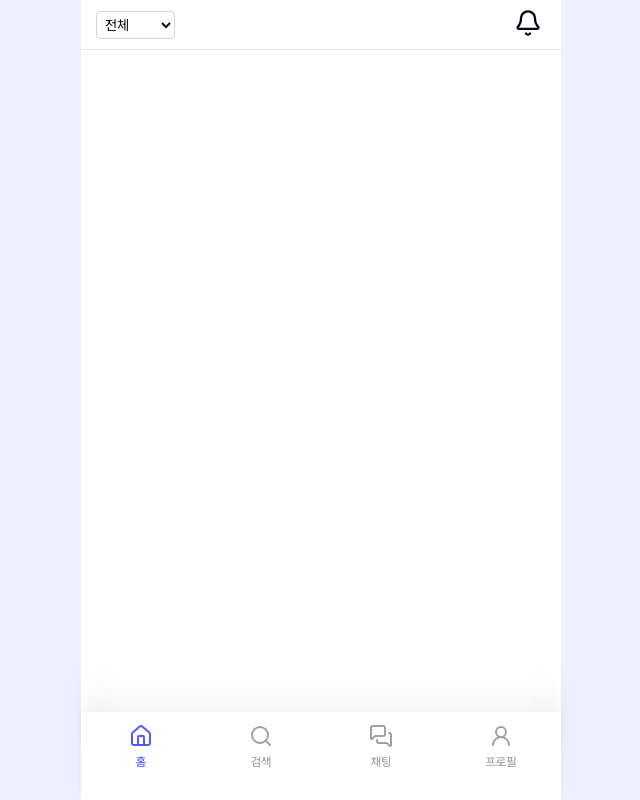
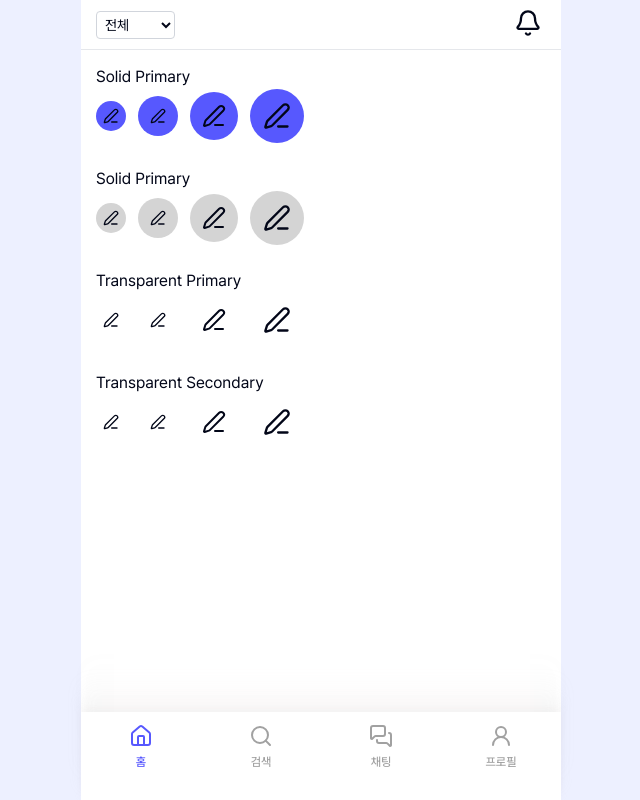
Before and after one commit to Kernel360/KFE3-e2e-WONDERFUL, a Next.js app in the folder apps/web/: page / in a window 1280 px wide. Shown: the whole page, without its empty margins (319-959 px from the left). Built offline with nearby package versions, Linux system fonts and the light colour scheme.

Commit message:
feat: FloatButton 컴포넌트 제작

```diff
--- a/apps/web/src/components/ui/button.tsx
+++ b/apps/web/src/components/ui/button.tsx
@@ -6,12 +6,12 @@ import { cva, type VariantProps } from 'class-variance-authority';
 import { cn } from '@/lib/utils';
 
 const buttonVariants = cva(
-  "inline-flex items-center justify-center gap-1.5 whitespace-nowrap rounded-md transition-all [&_svg]:pointer-events-none [&_svg:not([class*='size-'])]:size-4 shrink-0 [&_svg]:shrink-0 outline-none focus-visible:border-ring focus-visible:ring-ring/50 focus-visible:ring-[3px] aria-invalid:ring-destructive/20 aria-invalid:border-destructive cursor-pointer",
+  "inline-flex items-center justify-center gap-1.5 whitespace-nowrap rounded-md transition-all [&_svg]:pointer-events-none [&_svg:not([class*='size-'])]:size-4 shrink-0 [&_svg]:shrink-0 outline-none focus-visible:border-ring focus-visible:ring-ring/50 focus-visible:ring-[3px] aria-invalid:ring-destructive/20 aria-invalid:border-destructive cursor-pointer [&_svg]:!h-auto",
   {
     variants: {
       variant: {
         // defualt=solid type
-        solid: '[&_svg]:!h-auto',
+        solid: '',
         outline: 'border-1 bg-transparent',
       },
       color: {
--- /dev/null
+++ b/apps/web/src/components/ui/float-button.tsx
@@ -0,0 +1,60 @@
+import * as React from 'react';
+
+import { Slot } from '@radix-ui/react-slot';
+import { cva, type VariantProps } from 'class-variance-authority';
+
+import { cn } from '@/lib/utils';
+
+const FloatButtonVariants = cva(
+  "inline-flex items-center justify-center whitespace-nowrap rounded-full transition-all [&_svg]:pointer-events-none [&_svg:not([class*='size-'])]:size-4 shrink-0 [&_svg]:shrink-0 outline-none focus-visible:border-ring focus-visible:ring-ring/50 focus-visible:ring-[3px] aria-invalid:ring-destructive/20 aria-invalid:border-destructive cursor-pointer [&_svg]:!h-auto",
+  {
+    variants: {
+      variant: { solid: '', transparent: 'bg-transparent' },
+      color: {
+        primary: '',
+        secondary: '',
+      },
+      size: {
+        min: 'w-7.5 h-7.5',
+        sm: 'w-10 h-10',
+        medium: 'w-12 h-12 [&_svg]:!w-6',
+        lg: 'w-13.5 h-13.5 [&_svg]:!w-7',
+      },
+    },
+    compoundVariants: [
+      { variant: 'solid', color: 'primary', className: 'bg-primary-500 text-white' },
+      { variant: 'solid', color: 'secondary', className: 'bg-neutral-300 text-neutral-800' },
+      { variant: 'transparent', color: 'primary', className: 'text-primary-500' },
+      { variant: 'transparent', color: 'secondary', className: 'text-neutral-600' },
+    ],
+    defaultVariants: {
+      variant: 'solid',
+      color: 'primary',
+      size: 'medium',
+    },
+  }
+);
+
+const FloatButton = ({
+  className,
+  variant,
+  size,
+  color,
+  asChild = false,
+  ...props
+}: React.ComponentProps<'button'> &
+  VariantProps<typeof FloatButtonVariants> & {
+    asChild?: boolean;
+  }) => {
+  const Comp = asChild ? Slot : 'button';
+
+  return (
+    <Comp
+      data-slot="button"
+      className={cn(FloatButtonVariants({ variant, size, color }), className)}
+      {...props}
+    />
+  );
+};
+
+export { FloatButton, FloatButtonVariants };
--- a/apps/web/src/pages/HomePage.tsx
+++ b/apps/web/src/pages/HomePage.tsx
@@ -1,7 +1,80 @@
 'use client';
 
+import { PenLine } from 'lucide-react';
+
+import { FloatButton } from '../components/ui/float-button';
+
+{
+  /* <h1>메인 홈 페이지</h1> */
+}
 const HomePage = () => {
-  return <div>{/* <h1>메인 홈 페이지</h1> */}</div>;
+  return (
+    <div className="flex flex-col">
+      <h3>Solid Primary</h3>
+      <div className="mb-6 flex items-center gap-3">
+        <FloatButton title="플로팅버튼" size={'min'}>
+          <PenLine />
+        </FloatButton>
+        <FloatButton title="플로팅버튼" size={'sm'}>
+          <PenLine />
+        </FloatButton>
+        <FloatButton title="플로팅버튼">
+          <PenLine />
+        </FloatButton>
+        <FloatButton title="플로팅버튼" size={'lg'}>
+          <PenLine />
+        </FloatButton>
+      </div>
+
+      <h3>Solid Primary</h3>
+      <div className="mb-6 flex items-center gap-3">
+        <FloatButton title="플로팅버튼" size={'min'} color="secondary">
+          <PenLine />
+        </FloatButton>
+        <FloatButton title="플로팅버튼" size={'sm'} color="secondary">
+          <PenLine />
+        </FloatButton>
+        <FloatButton title="플로팅버튼" color="secondary">
+          <PenLine />
+        </FloatButton>
+        <FloatButton title="플로팅버튼" size={'lg'} color="secondary">
+          <PenLine />
+        </FloatButton>
+      </div>
+
+      <h3>Transparent Primary</h3>
+      <div className="mb-6 flex items-center gap-3">
+        <FloatButton title="플로팅버튼" size={'min'} variant={'transparent'}>
+          <PenLine />
+        </FloatButton>
+        <FloatButton title="플로팅버튼" size={'sm'} variant={'transparent'}>
+          <PenLine />
+        </FloatButton>
+        <FloatButton title="플로팅버튼" variant={'transparent'}>
+          <PenLine />
+        </FloatButton>
+        <FloatButton title="플로팅버튼" size={'lg'} variant={'transparent'}>
+          <PenLine />
+        </FloatButton>
+      </div>
+
+      <h3>Transparent Secondary</h3>
+      <div className="mb-6 flex items-center gap-3">
+        <FloatButton title="플로팅버튼" size={'min'} variant={'transparent'} color="secondary">
+          <PenLine />
+        </FloatButton>
+        <FloatButton title="플로팅버튼" size={'sm'} variant={'transparent'} color="secondary">
+          <PenLine />
+        </FloatButton>
+        <FloatButton title="플로팅버튼" variant={'transparent'} color="secondary">
+          <PenLine />
+        </FloatButton>
+        <FloatButton title="플로팅버튼" size={'lg'} variant={'transparent'} color="secondary">
+          <PenLine />
+        </FloatButton>
+      </div>
+    </div>
+  );
 };
 
 export default HomePage;
```
